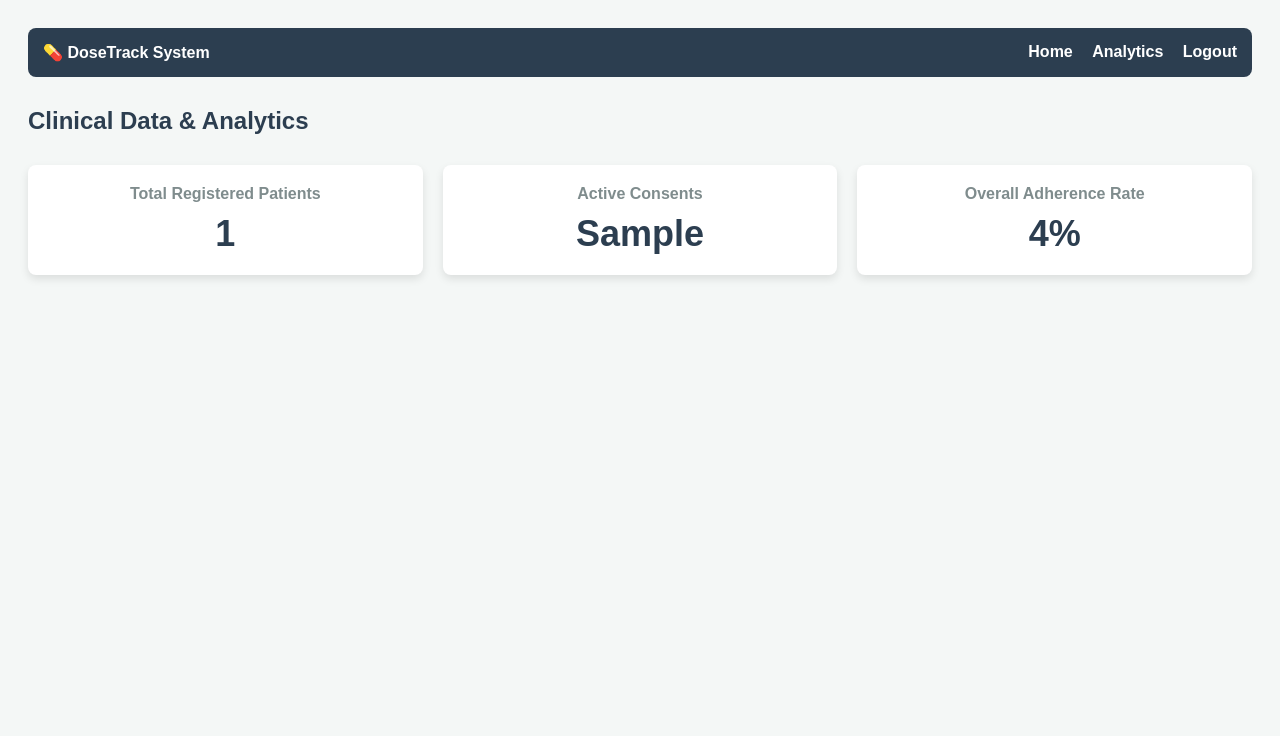
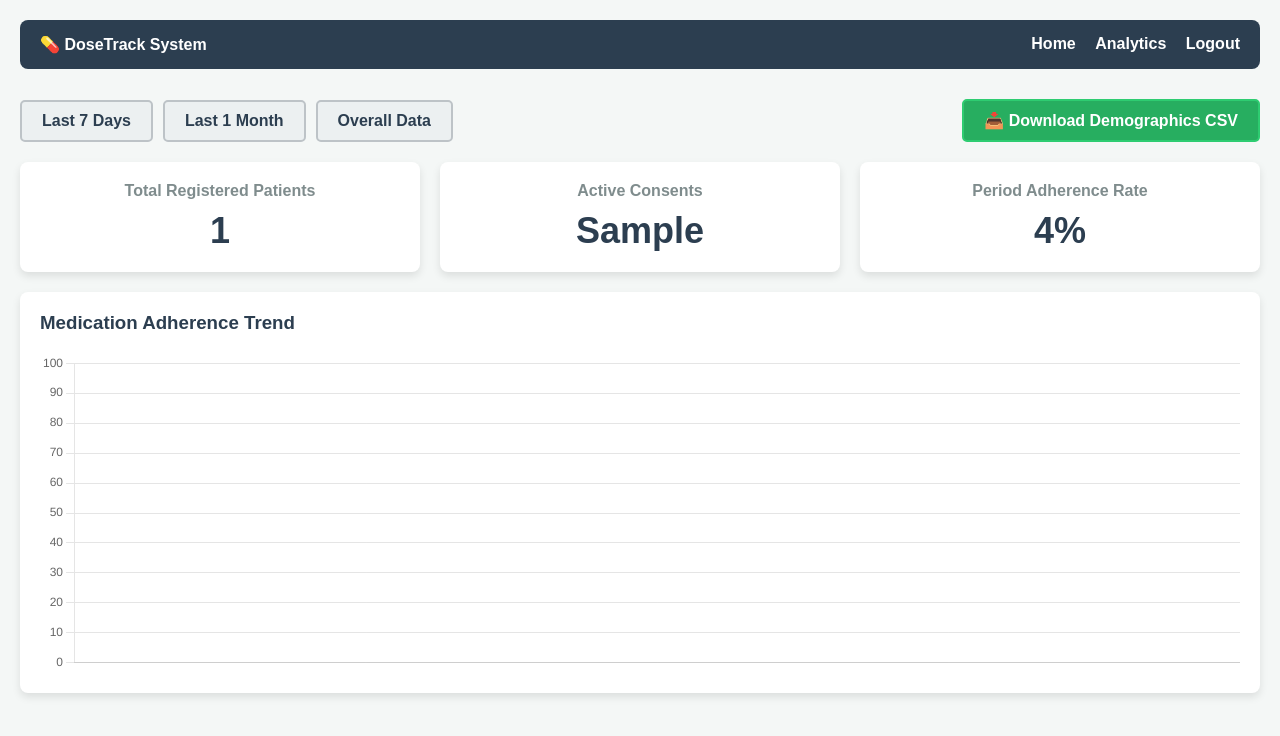
Before and after one commit to sinharitesh28/doseTrack, a Flask app: template app/templates/analytics.html in a window 1280 px wide. Shown: the top 736 px of the page. Run offline with Flask 3, Linux system fonts and the light colour scheme; the template is opened without the code that fills it: most values are stand-ins (such as "Sample title", 1, 10 or a date in 2020); a map, chart or similar area stays blank.

Commit message:
Enhance analytics page with filters and chart
Added controls for filtering analytics data and a chart for medication adherence trend.

```diff
--- a/app/templates/analytics.html
+++ b/app/templates/analytics.html
@@ -3,16 +3,27 @@
 <head>
     <meta charset="UTF-8">
     <title>DoseTrack Analytics</title>
+    <script src="https://cdn.jsdelivr.net/npm/chart.js"></script>
     <style>
-        body { font-family: Arial, sans-serif; background: #f4f7f6; padding: 20px; }
-        .navbar { display: flex; justify-content: space-between; background: #2c3e50; padding: 15px; color: white; border-radius: 8px;}
+        body { font-family: Arial, sans-serif; background: #f4f7f6; padding: 20px; margin: 0; }
+        .navbar { display: flex; justify-content: space-between; background: #2c3e50; padding: 15px 20px; color: white; border-radius: 8px;}
         .navbar a { color: white; text-decoration: none; margin-left: 15px; font-weight: bold; }
-        .dashboard { display: flex; gap: 20px; margin-top: 30px; }
+
+        .controls { display: flex; justify-content: space-between; align-items: center; margin-top: 30px; }
+        .filter-group { display: flex; gap: 10px; }
+        .btn-filter { background: #ecf0f1; color: #2c3e50; padding: 10px 20px; text-decoration: none; border-radius: 5px; font-weight: bold; border: 2px solid #bdc3c7; transition: 0.2s;}
+        .btn-filter:hover { background: #bdc3c7; }
+        .btn-filter.active { background: #3498db; color: white; border-color: #2980b9; }
+
+        .btn-download { background: #27ae60; color: white; padding: 10px 20px; text-decoration: none; border-radius: 5px; font-weight: bold; border: 2px solid #2ecc71; transition: 0.2s;}
+        .btn-download:hover { background: #2ecc71; }
+
+        .dashboard { display: flex; gap: 20px; margin-top: 20px; }
         .card { background: white; padding: 20px; border-radius: 8px; box-shadow: 0 4px 8px rgba(0,0,0,0.1); flex: 1; text-align: center;}
         .card h3 { margin: 0; color: #7f8c8d; font-size: 16px; }
         .card h1 { margin: 10px 0 0 0; color: #2c3e50; font-size: 36px; }
-        .btn-download { display: inline-block; margin-top: 30px; background: #27ae60; color: white; padding: 15px 25px; text-decoration: none; border-radius: 5px; font-size: 18px; font-weight: bold;}
-        .btn-download:hover { background: #2ecc71; }
+
+        .chart-container { background: white; padding: 20px; border-radius: 8px; box-shadow: 0 4px 8px rgba(0,0,0,0.1); margin-top: 20px; }
     </style>
 </head>
 <body>
@@ -29,7 +40,14 @@
         </div>
     </div>
 
-    <h2 style="color: #2c3e50; margin-top: 30px;">Clinical Data & Analytics</h2>
+    <div class="controls">
+        <div class="filter-group">
+            <a href="?range=7days" class="btn-filter {% if current_range == '7days' %}active{% endif %}">Last 7 Days</a>
+            <a href="?range=1month" class="btn-filter {% if current_range == '1month' %}active{% endif %}">Last 1 Month</a>
+            <a href="?range=overall" class="btn-filter {% if current_range == 'overall' %}active{% endif %}">Overall Data</a>
+        </div>
+        <a href="/api/analytics/export" class="btn-download">📥 Download Demographics CSV</a>
+    </div>
 
     <div class="dashboard">
         <div class="card">
@@ -41,15 +59,41 @@
             <h1>{{ active_consents }}</h1>
         </div>
         <div class="card">
-            <h3>Overall Adherence Rate</h3>
+            <h3>Period Adherence Rate</h3>
             <h1>{{ adherence_rate }}%</h1>
         </div>
     </div>
-<canvas>
+
+    <div class="chart-container">
+        <h3 style="color: #2c3e50; margin-top: 0;">Medication Adherence Trend</h3>
+        <canvas id="adherenceChart" height="80"></canvas>
+    </div>
+
     <script>
-    <center>
-        <a href="/api/analytics/export" class="btn-download">📥 Download Patient Data (CSV)</a>
-    </center>
+        const ctx = document.getElementById('adherenceChart').getContext('2d');
+        new Chart(ctx, {
+            type: 'line',
+            data: {
+                labels: {{ chart_labels | safe }},
+                datasets: [{
+                    label: 'Adherence Rate (%)',
+                    data: {{ chart_data | safe }},
+                    borderColor: '#3498db',
+                    backgroundColor: 'rgba(52, 152, 219, 0.1)',
+                    borderWidth: 3,
+                    fill: true,
+                    tension: 0.3,
+                    pointBackgroundColor: '#2980b9',
+                    pointRadius: 4
+                }]
+            },
+            options: {
+                responsive: true,
+                scales: { y: { beginAtZero: true, max: 100 } },
+                plugins: { legend: { display: false } }
+            }
+        });
+    </script>
 
 </body>
 </html>
```
